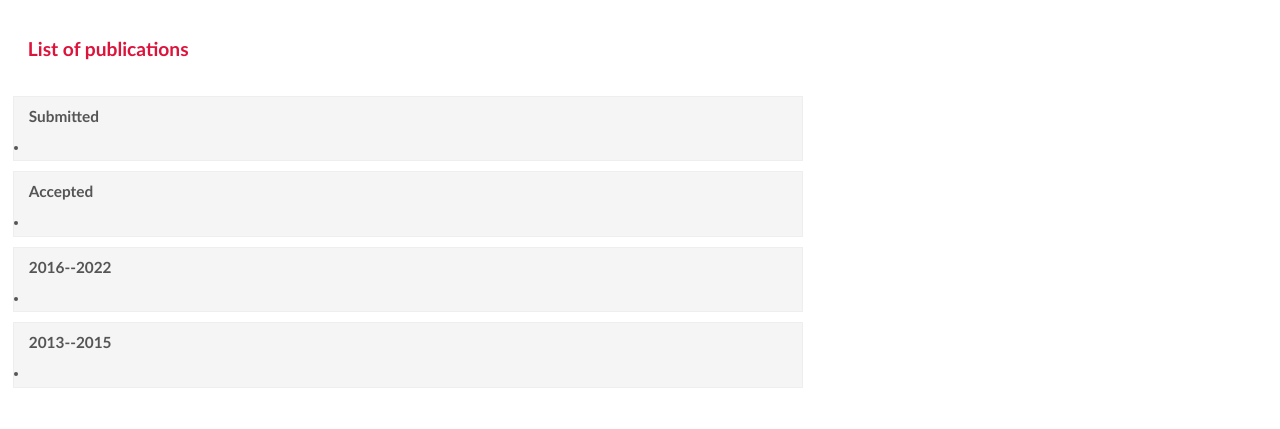
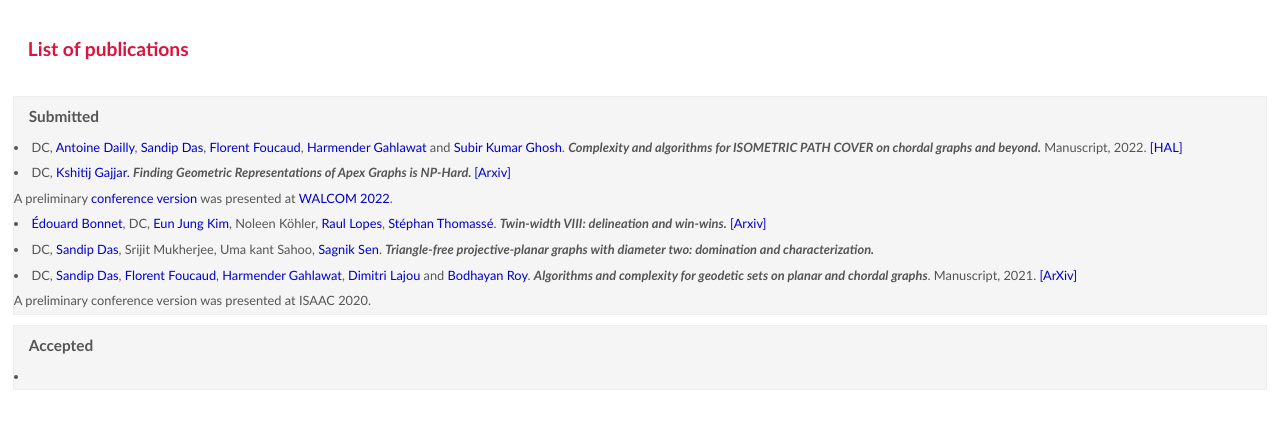
Before and after one commit to dibyayancg/dibyayancg.github.io, a plain HTML site: page publications/index.html in a window 1280 px wide. Shown: the part 73-502 px from the top of the page. Drawn offline with Linux system fonts and the light colour scheme.

Commit message:
publications updated

```diff
--- a/images/PixelGreen.css
+++ b/images/PixelGreen.css
@@ -5,7 +5,7 @@
    TEMPLATE NAME    : 	PixelGreen
    TEMPLATE CODE    : 	S-0010
    VERSION          :   1.3
-   LAST MODIFIED    :   January 19, 2010
+   LAST MODIFIED    :  sidebox January 19, 2010
 
 ------------------------------------------------------- */
 
@@ -342,6 +342,13 @@ input.button {
 	width: 63%;
 	margin: 0 0 10px 0; padding: 0;
 }
+
+#mainwide {
+	float: left;
+	width: 100%;
+	margin: 0 0 10px 0; padding: 0;
+}
+
 #main h1 {
 	padding: 10px 0px 0px 5px;
 	margin: 0 0 0 10px;
--- a/publications/index.html
+++ b/publications/index.html
@@ -14,11 +14,11 @@
 
 	<div id="header"> <div id="header-content">
 
-	<h1 id="logo"><a href="#home" title=""><span class="blue">Dibyayan Chakraborty</span></a></h1>
+	<h1 id="logo"><a href="https://dibyayancg.github.io/" title=""><span class="blue">Dibyayan Chakraborty</span></a></h1>
 	<h2 id="slogan"> (In search of simple explanations...)</h2>
 
 	<ul>
-		<li><a href="#publication">Publication</a></li>
+		<li><a href="./index.html">Publication</a></li>
 		<li><a href="#details">Research experience</a></li>
 		<li><a href="#news">Talks</a></li>
 		<li><a href="#reading"> Reading</a></li>
@@ -39,28 +39,27 @@
 		<h1> List of publications </h1>
 
 
-		<div id="main">
+		<div id="mainwide">
 			<br>
 			<div class="sidebox">
 			<h3>Submitted</h3>
 
-					<li> </li>
+					<li>DC, <a href="https://daillya.github.io/">Antoine Dailly</a>, <a href="https://www.isical.ac.in/~sandipdas/">Sandip Das</a>, <a href="https://perso.limos.fr/ffoucaud/index.html" >Florent Foucaud</a>, <a href="https://sites.google.com/view/harmendergahlawat/">Harmender Gahlawat</a> and <a href="http://cs.rkmvu.ac.in/~sghosh/">Subir Kumar Ghosh</a>. <b><em> Complexity and algorithms for ISOMETRIC PATH COVER on chordal graphs and beyond.</em></b> Manuscript, 2022. <a href="https://hal.archives-ouvertes.fr/hal-03710812">[HAL]</a> </li>
+
+					<li> DC, <a href="https://scholar.google.com/citations?user=2AO5VAsAAAAJ&hl=en"> Kshitij Gajjar. </a> <b><em> Finding Geometric Representations of Apex Graphs is NP-Hard. </b></em> <a href="https://arxiv.org/abs/2104.09976">[Arxiv]</a> </li>
+					A preliminary <a href="https://link.springer.com/chapter/10.1007/978-3-030-96731-4_14">conference version</a> was presented at <a href="https://link.springer.com/book/10.1007/978-3-030-96731-4">WALCOM 2022</a>.
+
+					<li> <a href="http://perso.ens-lyon.fr/edouard.bonnet/index.htm">Édouard Bonnet</a>, DC, <a href="https://www.lamsade.dauphine.fr/~kim/">Eun Jung Kim</a>, Noleen Köhler, <a href="https://raulwlopes.com/">Raul Lopes</a>, <a href="http://perso.ens-lyon.fr/stephan.thomasse/">Stéphan Thomassé</a>. <b><em>Twin-width VIII: delineation and win-wins.</b></em> <a href="https://arxiv.org/abs/2204.00722">[Arxiv]</a>
+
+					<li> DC, <a href="https://www.isical.ac.in/~sandipdas/">Sandip Das</a>, Srijit Mukherjee, Uma kant Sahoo, <a href="https://homepages.iitdh.ac.in/~sen/">Sagnik Sen</a>. <b><em>Triangle-free projective-planar graphs with diameter two: domination and characterization.</b></em> </li>
+
+					<li> DC, <a href="https://www.isical.ac.in/~sandipdas/">Sandip Das</a>, <a href="https://perso.limos.fr/ffoucaud/index.html" >Florent Foucaud</a>, <a href="https://sites.google.com/view/harmendergahlawat/">Harmender Gahlawat</a>, <a href="https://www.labri.fr/perso/dlajou/">Dimitri Lajou</a> and <a href="https://scholar.google.com/citations?hl=en&user=mmIc6VgAAAAJ&view_op=list_works&sortby=pubdate">Bodhayan Roy</a>. <b><em>Algorithms and complexity for geodetic sets on planar and chordal graphs</b></em>. Manuscript, 2021. <a href="https://arxiv.org/abs/2006.16511">[ArXiv]</a> </li>
+					A preliminary conference version was presented at ISAAC 2020.
 			</div>
 
 
 				<div class="sidebox">
 				<h3> Accepted</h3>
-					<li> </li>
-
-				</div>
-			<div class="sidebox">
-				<h3>2016--2022</h3>
-					<li> </li>
-
-				</div>
-
-			<div class="sidebox">
-				<h3>2013--2015</h3>
 					<li> </li>
 
 				</div>
```
Also changed, not shown: index.html (+1 -1 lines).
